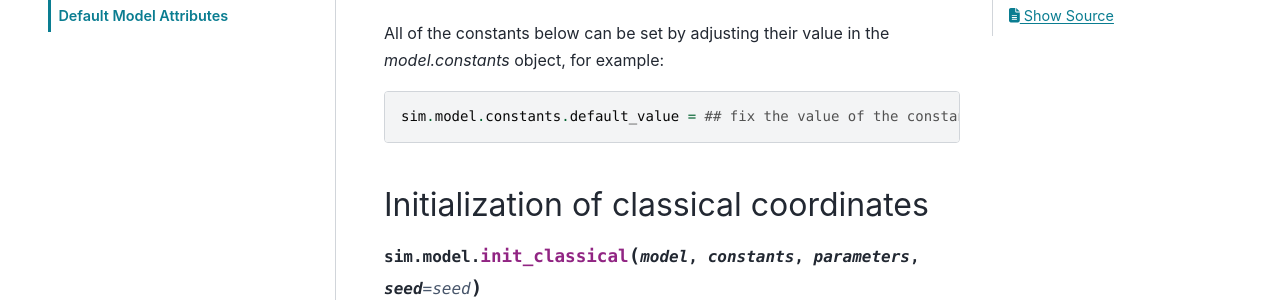
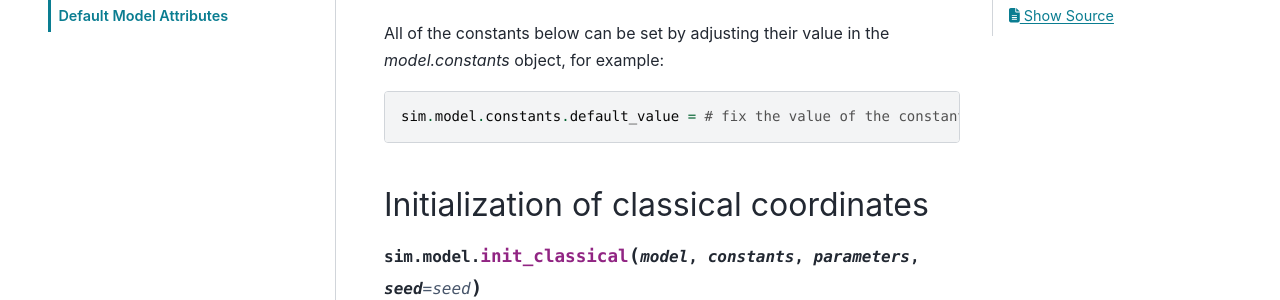
Before and after one commit to tempelaar-team/qc_lab, a Sphinx documentation site: the page built from docs/user_guide/defaults.rst, in a window 1280 px wide and 900 px high. Shown: the part 366-666 px from the top of the window. Built offline with Sphinx 7.4.7 and the PyData theme 0.15.4, drawn with Linux system fonts in a browser that asks for light colours; pages that are not in the unit, such as notebooks, are missing from menus.

```diff
--- a/docs/user_guide/defaults.rst
+++ b/docs/user_guide/defaults.rst
@@ -11,7 +11,7 @@ All of the constants below can be set by adjusting their value in the `model.con
 
 .. code-block:: python
 
-    sim.model.constants.default_value = ## fix the value of the constant 'default_value'
+    sim.model.constants.default_value = # fix the value of the constant 'default_value'
 
 
 Initialization of classical coordinates
```
